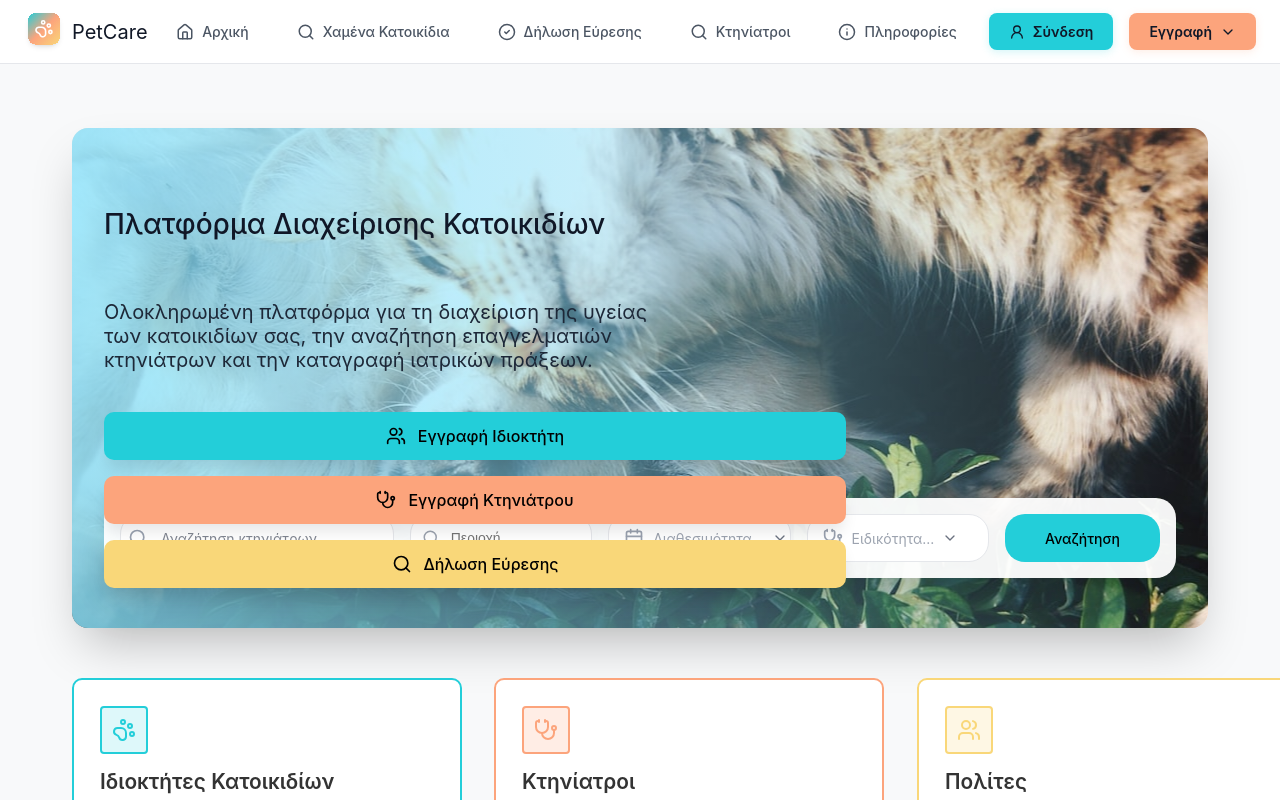
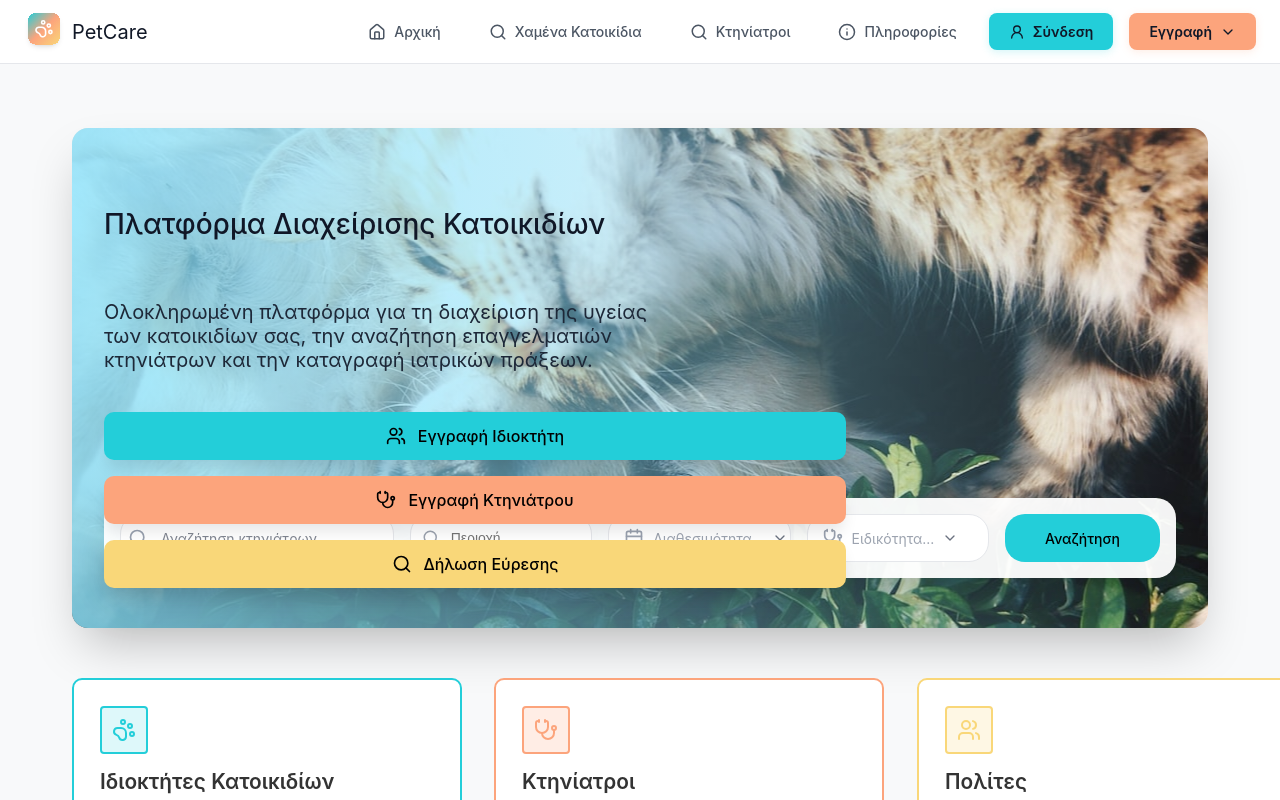
Before and after one commit to TheodoraManika/petcare, a React (Vite) app in the folder frontend/: page / in a window 1280 px wide. Shown: the top 800 px of the page. Built offline with nearby package versions, Linux system fonts and the light colour scheme.

Commit message:
remove found pet form

```diff
--- a/frontend/src/components/global/layout/Navbar.jsx
+++ b/frontend/src/components/global/layout/Navbar.jsx
@@ -1,6 +1,6 @@
 import React, { useState, useRef, useEffect } from 'react';
 import { Link, useNavigate } from 'react-router-dom';
-import { ChevronDown, UserRound, LogOut, Home, Search, CheckCircle2, Star, Info, Menu, CirclePlus, FileText, Calendar, Clock, AlertCircle, History, PawPrint, Users, Stethoscope } from 'lucide-react';
+import { ChevronDown, UserRound, LogOut, Home, Search, Star, Info, Menu, CirclePlus, FileText, Calendar, Clock, AlertCircle, History, PawPrint, Users, Stethoscope } from 'lucide-react';
 import { ROUTES } from '../../../utils/constants';
 import Avatar from '../ui/Avatar';
 import './Navbar.css';
@@ -121,7 +121,6 @@ const Navbar = ({ variant = 'vet' }) => {
     ? [
         { to: ROUTES.home, icon: <Home size={18} />, label: 'Αρχική' },
         { to: ROUTES.citizen.lostPets, icon: <Search size={18} />, label: 'Χαμένα Κατοικίδια' },
-        { to: ROUTES.citizen.foundPetForm, icon: <CheckCircle2 size={18} />, label: 'Δήλωση Εύρεσης' },
         { to: ROUTES.citizen.searchMap, icon: <Search size={18} />, label: 'Κτηνίατροι' },
         { to: ROUTES.home, icon: <Info size={18} />, label: 'Πληροφορίες' },
       ]
@@ -129,14 +128,12 @@ const Navbar = ({ variant = 'vet' }) => {
     ? [
         { to: ROUTES.home, icon: <Home size={18} />, label: 'Αρχική' },
         { to: ROUTES.citizen.lostPets, icon: <Search size={18} />, label: 'Χαμένα Κατοικίδια' },
-        { to: ROUTES.owner.foundPetForm, icon: <CheckCircle2 size={18} />, label: 'Δήλωση Εύρεσης' },
         { to: ROUTES.citizen.searchMap, icon: <Search size={18} />, label: 'Κτηνίατροι' },
         { to: ROUTES.owner.info, icon: <Info size={18} />, label: 'Πληροφορίες' },
       ]
     : [
         { to: ROUTES.home, icon: <Home size={18} />, label: 'Αρχική' },
         { to: ROUTES.citizen.lostPets, icon: <Search size={18} />, label: 'Χαμένα Κατοικίδια' },
-        { to: ROUTES.vet.foundPetForm, icon: <CheckCircle2 size={18} />, label: 'Δήλωση Εύρεσης' },
         { to: ROUTES.vet.searchMap, icon: <Search size={18} />, label: 'Κτηνίατροι' },
         { to: ROUTES.vet.pets, icon: <Info size={18} />, label: 'Πληροφορίες' },
       ];
--- a/frontend/src/components/global/layout/Sidebar.jsx
+++ b/frontend/src/components/global/layout/Sidebar.jsx
@@ -1,6 +1,6 @@
 import React, { useState } from 'react';
 import { useNavigate, useLocation } from 'react-router-dom';
-import { House, UserRound, CirclePlus, FileText, Star, History, Calendar, Clock, PawPrint, AlertCircle, Menu, X, ChevronDown, ChevronUp, Heart, Search, CircleCheckBig } from 'lucide-react';
+import { House, UserRound, CirclePlus, FileText, Star, History, Calendar, Clock, PawPrint, AlertCircle, Menu, X, ChevronDown, ChevronUp, Heart, Search } from 'lucide-react';
 import { useSidebar } from '../../../context/SidebarContext';
 import { ROUTES } from '../../../utils/constants';
 import './Sidebar.css';
@@ -32,7 +32,7 @@ const Sidebar = ({ variant = 'vet' }) => {
       ]
     },
     { icon: <AlertCircle size={20} />, label: 'Δήλωση Απώλειας', route: ROUTES.vet.lostPetForm },
-    { icon: <CircleCheckBig size={20} />, label: 'Δήλωση Εύρεσης', route: ROUTES.vet.foundPetForm },
+    { icon: <Search size={20} />, label: 'Χαμένα Κατοικίδια', route: ROUTES.citizen.lostPets },
   ];
 
   const ownerMenuItems = [
@@ -42,7 +42,7 @@ const Sidebar = ({ variant = 'vet' }) => {
     { icon: <Calendar size={20} />, label: 'Τα Ραντεβού μου', route: ROUTES.owner.appointments },
     { icon: <Search size={20} />, label: 'Αναζήτηση Κτηνιάτρων', route: ROUTES.citizen.searchMap },
     { icon: <AlertCircle size={20} />, label: 'Δήλωση Απώλειας', route: ROUTES.owner.lostPetForm },
-    { icon: <CircleCheckBig size={20} />, label: 'Δήλωση Εύρεσης', route: ROUTES.owner.foundPetForm },
+    { icon: <Search size={20} />, label: 'Χαμένα Κατοικίδια', route: ROUTES.citizen.lostPets },
     { icon: <History size={20} />, label: 'Ιστορικό Δηλώσεων', route: ROUTES.owner.lostHistory },
   ];
 
--- a/frontend/src/pages/owner/Dashboard.jsx
+++ b/frontend/src/pages/owner/Dashboard.jsx
@@ -46,12 +46,12 @@ const Dashboard = () => {
       onClick: () => navigate(ROUTES.owner.lostPetForm),
     },
     {
-      id: 'found-declaration',
-      title: 'Δήλωση Εύρεσης',
-      description: 'Δήλωση εύρεσης ενός κατοικιδίου',
-      icon: <CheckCircle />,
-      iconVariant: 'success',
-      onClick: () => navigate(ROUTES.owner.foundPetForm),
+      id: 'lost-pets',
+      title: 'Χαμένα Κατοικίδια',
+      description: 'Προβολή δηλωμένων χαμένων κατοικιδίων',
+      icon: <Search />,
+      iconVariant: 'primary',
+      onClick: () => navigate(ROUTES.citizen.lostPets),
     },
     {
       id: 'history',
--- a/frontend/src/pages/vet/Dashboard.jsx
+++ b/frontend/src/pages/vet/Dashboard.jsx
@@ -1,6 +1,6 @@
 import React from 'react';
 import { useNavigate } from 'react-router-dom';
-import { FileText, Calendar, Star, Clock, AlertCircle, CheckCircle, History, CirclePlus, PawPrint } from 'lucide-react';
+import { FileText, Calendar, Star, Clock, AlertCircle, CheckCircle, History, CirclePlus, PawPrint, Search } from 'lucide-react';
 import PageLayout from '../../components/global/layout/PageLayout';
 import { DashboardCard } from '../../components/vet/dashboard';
 import { ROUTES } from '../../utils/constants';
@@ -70,11 +70,11 @@ const Dashboard = () => {
       onClick: () => navigate(ROUTES.vet.lostPetForm),
     },
     {
-      id: 'found-declaration',
-      title: 'Δήλωση Εύρεσης',
-      description: 'Δήλωση εύρεσης ενός κατοικιδίου',
-      icon: <CheckCircle />,
-      onClick: () => navigate(ROUTES.vet.foundPetForm),
+      id: 'lost-pets',
+      title: 'Χαμένα Κατοικίδια',
+      description: 'Προβολή δηλωμένων χαμένων κατοικιδίων',
+      icon: <Search />,
+      onClick: () => navigate(ROUTES.citizen.lostPets),
     },
   ];
 
```
